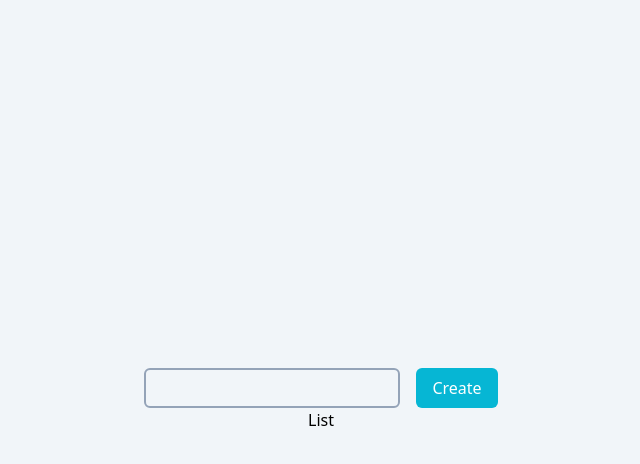
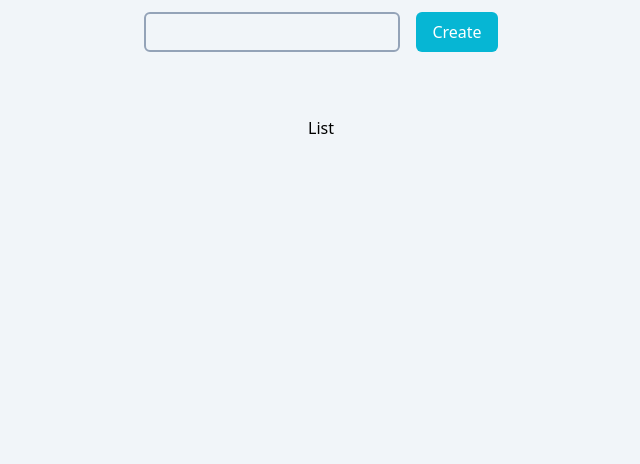
Before and after one commit to ZhitingLu/React-DnD-todo, a React (Vite) app: page / in a window 1280 px wide. Shown: the top 464 px of the page, without its empty margins (319-959 px from the left). Built offline with nearby package versions, Linux system fonts and the light colour scheme.

Commit message:
added react hot toast pop up

```diff
--- a/package.json
+++ b/package.json
@@ -11,7 +11,9 @@
   },
   "dependencies": {
     "react": "^18.2.0",
-    "react-dom": "^18.2.0"
+    "react-dom": "^18.2.0",
+    "react-hot-toast": "^2.4.1",
+    "uuid": "^9.0.0"
   },
   "devDependencies": {
     "@types/react": "^18.0.37",
--- a/src/App.jsx
+++ b/src/App.jsx
@@ -1,13 +1,21 @@
-import { useState } from 'react';
+import { useState, useEffect } from 'react';
 import CreateTasks from './components/CreateTasks';
 import ListTasks from './components/ListTasks';
+import toast, { Toaster } from 'react-hot-toast';
 
 function App() {
   const [tasks, setTasks] = useState([]);
 
+  console.log("tasks:", tasks);
+
+  useEffect(() => {
+    setTasks(JSON.parse(localStorage.getItem("tasks")));
+  }, [])
+
   return (
     <>
-      <div className="bg-slate-100 w-screen h-screen flex flex-col items-center justify-center">
+      <Toaster />
+      <div className="bg-slate-100 w-screen h-screen flex flex-col items-center pt-3 gap-16">
         <CreateTasks tasks={tasks} setTasks={setTasks} />
         <ListTasks tasks={tasks} setTasks={setTasks} />
       </div>
```
Also changed, not shown: 1 other file (tests, documents, lock files or other folders).
